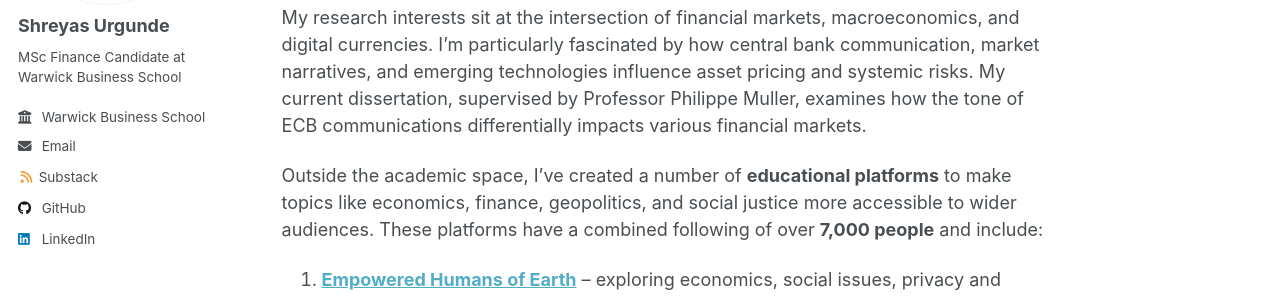
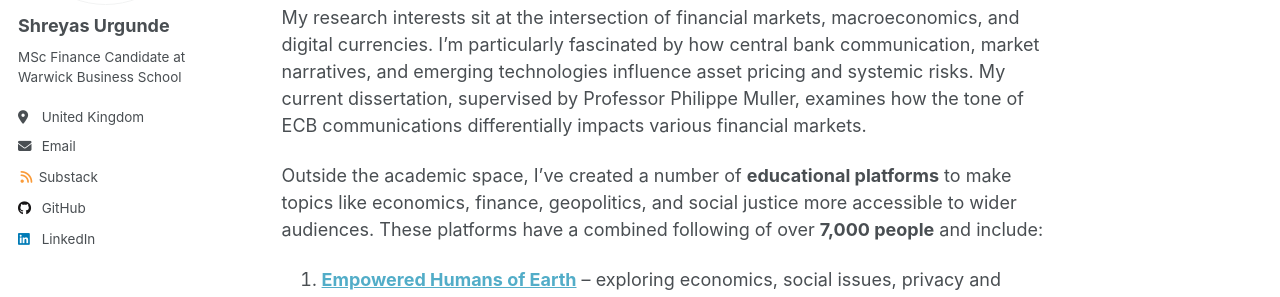
Before and after one commit to shreyasxi/shreyasxi.github.io, a Jekyll site: the page built from _pages/about.md, in a window 1280 px wide. Shown: the part 269-566 px from the top of the page. Built offline with Jekyll 4.4.1, drawn with Linux system fonts in a browser that asks for light colours; a script that is not in the unit is left out.

Commit message:
Update _config.yml

```diff
--- a/_config.yml
+++ b/_config.yml
@@ -26,8 +26,8 @@ author:
   name             : "Shreyas Urgunde"
   pronouns         : # example: "she/her"
   bio              : "MSc Finance Candidate at Warwick Business School"
-  location         :
-  employer         : "Warwick Business School"
+  location         : "United Kingdom"
+  employer         :
   uri              : # URL
   email            : "shreyas.urgunde@warwick.ac.uk"
 
```
